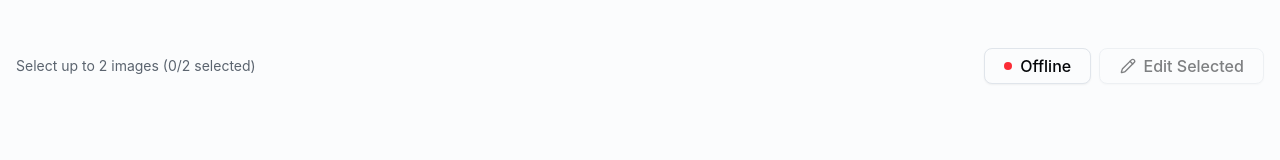
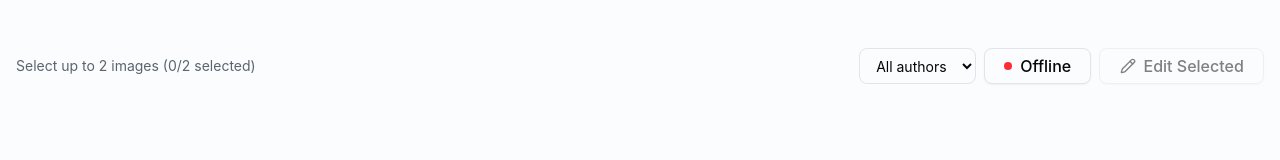
Before and after one commit to VxTi/umain-picksy, a React (Vite) app: page /gallery in a window 1280 px wide. Shown: the top 160 px of the page. Built offline with nearby package versions, Linux system fonts and the light colour scheme.

Commit message:
add author id

```diff
--- a/src/backend/schemas.ts
+++ b/src/backend/schemas.ts
@@ -21,6 +21,7 @@ export const PhotoSchema = Schema.Struct({
 	filename: Schema.String,
 	metadata: Schema.optional(MetadataSchema),
 	sync_status: Schema.String,
+	author_peer_id: Schema.optional(Schema.String),
 });
 
 export type Photo = Schema.Schema.Type<typeof PhotoSchema>;
--- a/src/lib/vision.ts
+++ b/src/lib/vision.ts
@@ -1,5 +1,6 @@
 import { CommandType, Result } from "@/backend/commands";
 import { invoke, InvokeError } from "@/backend/invoke";
+import { Photo } from "@/backend/schemas";
 import { invoke as invokeTauri } from "@tauri-apps/api/core";
 import { Effect } from "effect/Effect";
 
--- a/src/pages/Gallery.tsx
+++ b/src/pages/Gallery.tsx
@@ -31,6 +31,7 @@ function Gallery() {
 	const [presence, setPresence] = useState<PresencePayload | null>(null);
 	const [showPeers, setShowPeers] = useState(false);
 	const [pinnedPeers, setPinnedPeers] = useState(false);
+	const [authorFilter, setAuthorFilter] = useState("all");
 
 	// Listen for photos from the main window via events
 	useEffect(() => {
@@ -63,8 +64,28 @@ function Gallery() {
 		};
 	}, []);
 
+	const resolvePeerLabel = (peerId: string) => {
+		if (presence?.local_peer.peer_key === peerId) {
+			return `You (${localPeerName})`;
+		}
+		const peer = presence?.remote_peers.find((p) => p.peer_key === peerId);
+		if (!peer) {
+			return `${peerId.slice(0, 8)}...`;
+		}
+		return (
+			(peer.metadata?.name as string | undefined) ??
+			peer.device_name ??
+			peer.peer_key
+		);
+	};
+
+	const filteredPhotos =
+		authorFilter === "all"
+			? photos
+			: photos.filter((photo) => photo.author_peer_id === authorFilter);
+
 	// Convert Photo[] to ImageItem[] for the gallery
-	const images: ImageItem[] = photos.map((photo) => ({
+	const images: ImageItem[] = filteredPhotos.map((photo) => ({
 		id: photo.id,
 		url: photo.base64,
 		title: photo.filename,
@@ -72,6 +93,10 @@ function Gallery() {
 	}));
 
 	const [selectedImages, setSelectedImages] = useState<ImageItem[]>([]);
+
+	useEffect(() => {
+		setSelectedImages([]);
+	}, [authorFilter]);
 
 	const handleImageClick = (image: ImageItem) => {
 		setSelectedImages((prev) => {
@@ -141,6 +166,24 @@ function Gallery() {
 						Select up to 2 images ({selectedImages.length}/2 selected)
 					</p>
 					<div className="relative flex items-center gap-2">
+						<select
+							className="h-9 rounded-md border border-input bg-background px-3 text-sm"
+							value={authorFilter}
+							onChange={(event) => setAuthorFilter(event.target.value)}
+						>
+							<option value="all">All authors</option>
+							{Array.from(
+								new Set(
+									photos
+										.map((photo) => photo.author_peer_id)
+										.filter((id): id is string => Boolean(id)),
+								),
+							).map((authorId) => (
+								<option key={authorId} value={authorId}>
+									{resolvePeerLabel(authorId)}
+								</option>
+							))}
+						</select>
 						<div
 							onMouseEnter={() => setShowPeers(true)}
 							onMouseLeave={() => {
@@ -208,7 +251,7 @@ function Gallery() {
 												>
 													<span>{displayName}</span>
 													<span className="text-xs text-muted-foreground">
-														{peer.peer_key}
+														{peer.peer_key.slice(0, 8)}...
 													</span>
 												</div>
 											);
```
Also changed, not shown: 1 other file (tests, documents, lock files or other folders).
